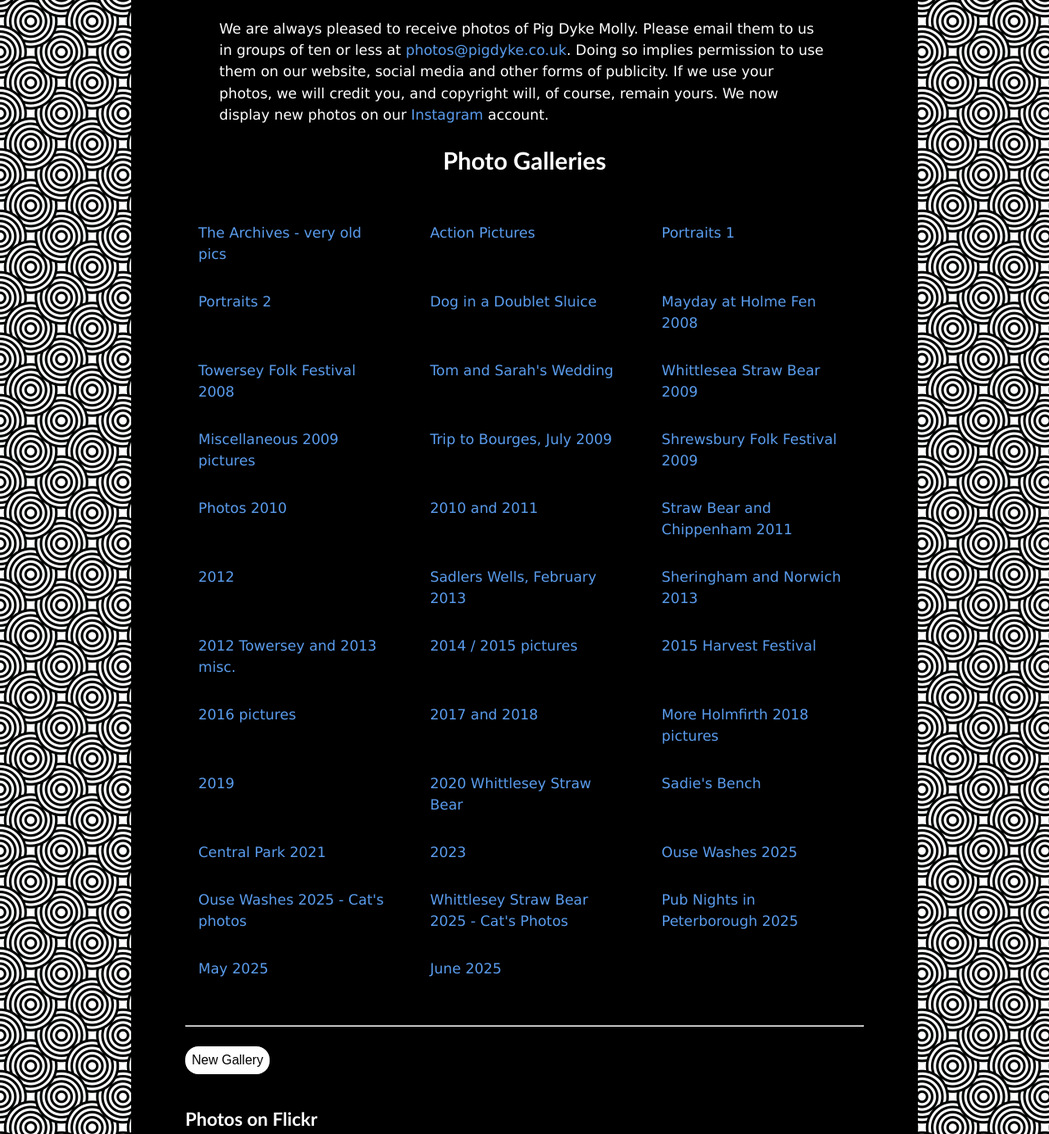
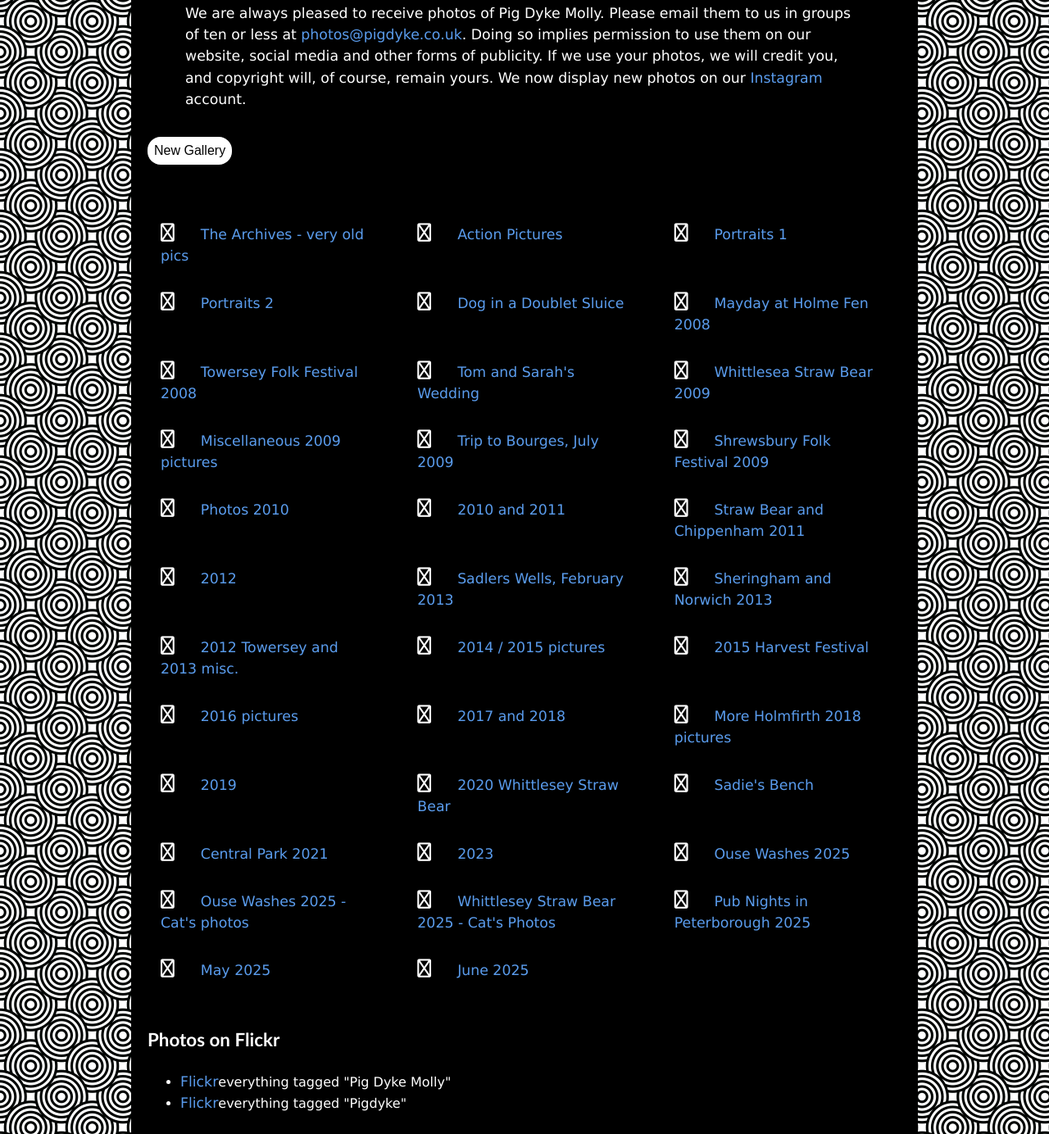
Before and after one commit to joolian/pdm_public, a plain HTML site: page gallery.html in a window 1280 px wide. Shown: the part 274-1658 px from the top of the page at 82% size. Drawn offline with Linux system fonts and the light colour scheme.

Commit message:
Gallery page

```diff
--- a/css/gallery.css
+++ b/css/gallery.css
@@ -16,8 +16,7 @@ div.textpanel.gallery {
   }
 }*/
 
-div.gallerylist
-{
+div.gallerylist {
   margin: 40px 0;
   display: grid;
   grid-template-columns: 1fr 1fr 1fr;
@@ -25,12 +24,18 @@ div.gallerylist
   height: auto;
 }
 
+.gallerylink i {
+  font-size: var(--fs-2);
+  color: var(--primary-color);
+  padding-right: 2rem;
+}
 
 .gallerylink a {
   display: block;
   padding: 1rem;
   color: var(--primary-link-color);
 }
+
 .gallerylink a:visited {
   color: var(--primary-link-visited-color);
 }
@@ -39,8 +44,7 @@ div.gallerylist
   color: var(--primary-link-hover-color);
 }
 
-@media (max-width: 1000px)
-{
+@media (max-width: 1000px) {
   div.gallerylist
   {
     grid-template-columns: 1fr 1fr;
@@ -49,16 +53,14 @@ div.gallerylist
   div.gallerylink a { margin: 2px 0 }
 }
 
-@media (max-width: 600px)
-{
+@media (max-width: 600px) {
   div.gallerylist
   {
     display:block;
   }
 }
 
-form.addgalbutton input[type=submit], form.addphotobutton input[type=submit]
-{
+form.addgalbutton input[type=submit], form.addphotobutton input[type=submit] {
   font-size: font-size: var(--fs-1);
   margin: 1rem 0;
   padding: 0.5rem;
@@ -67,29 +69,31 @@ form.addgalbutton input[type=submit], form.addphotobutton input[type=submit]
   color: var(--reverse-color);
   background-color: var(--reverse-bg-color);
   text-decoration: none;
-  cursor: pointer;}
+  cursor: pointer;
+}
 
-form.delbutton { margin: 10px 0 }
+form.delbutton {
+  margin: 10px 0
+}
 
-form input.title { max-width: 200px; }
+form input.title {
+  max-width: 200px;
+}
 
-div.galdetails
-{
+div.galdetails {
   background: white;
   color: #333;
   padding: 10px;
   margin: 10px 0;
 }
 
-div.gal_container
-{
+div.gal_container {
   display: flex;
   flex-wrap: wrap;
   gap: 10px;
 }
 
-div.gal_container div.thumb
-{
+div.gal_container div.thumb {
   height: auto;
   background: white;
   border: thin solid #999;
@@ -98,15 +102,13 @@ div.gal_container div.thumb
   text-align: center;
 }
 
-div.gal_container div.thumb img
-{
+div.gal_container div.thumb img {
   display: block;
   margin: auto;
   height: 133px;
 }
 
-div.photoframe
-{
+div.photoframe {
   width: auto;
   max-width: 700px;
   background: white;
@@ -115,24 +117,19 @@ div.photoframe
   margin: auto;
 }
 
-@media (max-width: 500px)
-{
+@media (max-width: 500px) {
   div.photoframe { padding: 10px 0 }
   div.gal_container { font-size: 90%; gap: 2px }
   div.gal_container div.thumb { max-width: 140px }
   div.gal_container div.thumb img { height: 100px }
 }
 
-
-
-img.photo
-{
+img.photo {
   max-width: 100%;
   margin: auto;
 }
 
-div.photo_info
-{
+div.photo_info {
   display: grid;
   grid-template-columns: 80px 1fr;
   text-align: left;
@@ -150,8 +147,7 @@ div.photo_info
 }
   */
 
-div.galnav
-{
+div.galnav {
   margin: auto;
   display: grid;
   grid-template-columns: 50px 200px 50px;
@@ -159,13 +155,14 @@ div.galnav
   justify-self: center;
 }
 
-form.returnbutton
-{
+form.returnbutton {
   margin-bottom: 5px;
 }
-form.returnbutton input[type=submit]
-{
+
+form.returnbutton input[type=submit] {
   background: linear-gradient(white, #ccc);
 }
 
-div.photoframe form.editbutton { margin-bottom: 10px }
+div.photoframe form.editbutton {
+  margin-bottom: 10px;
+ }
--- a/gallery.html
+++ b/gallery.html
@@ -1,23 +1,24 @@
 <!DOCTYPE html>
 <html lang="en">
 <head>
-    <title>Photo gallery | Pig Dyke Molly</title>
+    <title>Home Page | Pig Dyke Molly</title>
     <meta charset="UTF-8">
-    meta name="viewport" content="width=device-width, initial-scale=1.0">
+    <meta name="viewport" content="width=device-width, initial-scale=1.0">
     <meta content="Anahata <anahata@treewind.co.uk>" name="Author">
     <meta content="Pig Dyke, Pig Dyke Molly, molly dancers,
     molly dance, folk dance, molly dancing, dance classes, dance group,
     Peterborough, Fenland" name="keywords">
     <meta content="Pig Dyke Molly are a Molly Dance team based in Peterborough, famous for their black and white attire and facepaint, and quirky dances and music."
           name="description">
-    <link href="/css/public.css" rel="stylesheet" type="text/css">
+    <link href="css/public.css" rel="stylesheet">
     <link href="css/gallery.css" rel="stylesheet" type="text/css">
+    <link rel="stylesheet" href="https://cdnjs.cloudflare.com/ajax/libs/font-awesome/4.7.0/css/font-awesome.min.css">
     <link href='https://pigdyke.co.uk/gallery' rel='canonical'>
 </head>
 <body>
 <div class="header">
     <div class="logo">
-        <h1>Pig Dyke Molly <span>Dancers from the Fens in Glorious Black and White</span></h1>
+        <h1>Pig Dyke Molly  <span>Dancers from the Fens in Glorious Black and White</span></h1>
     </div>
     <div class="sign-in-link">
         <a class="button" href="private/" title="members only (login required)">Sign in</a>
@@ -30,7 +31,7 @@
         <li><a href="/what-is-molly" title="History of Molly
     Dancing and Pig Dyke, and collected dance notation and music">What is Molly</a></li>
         <li><a href="programme.html" title="Where to see us: festivals, pub nights etc.">Programme</a></li>
-        <li><a class="active" href="gallery.html" title="Photo Gallery">Gallery</a></li>
+        <li><a class="active "href="gallery.html" title="Photo Gallery">Gallery</a></li>
         <li><a href="/videos" title="Videos, You Tube and other">Video</a></li>
         <li><a href="/music" title="Music: history, Band, CDs, downloads">Music</a></li>
         <li><a href="/dance" title="Collected Dance Notation and Music">Dance</a></li>
@@ -42,7 +43,7 @@
     </ul>
 </div>
 <div class="mob_nav">
-    <a class="active" href="Index" title="Pig Dyke Molly">Home</a>
+        <a href="Index" class="active" title="Pig Dyke Molly">Home</a>
   <div id="menuLinks">
       <a href="index.html">Home</a>
       <a href="join_us.html" title="Join">Join</a>
@@ -59,13 +60,12 @@
     links to our friends">Contact</a>
         <a href="private/" title="members only (login required)">Private</a>
   </div>
-    <a class="icon" href="javascript:void(0);" onclick="myFunction()">
+  <a href="javascript:void(0);" class="icon" onclick="myFunction()">
     <i class="fa fa-bars"></i>
   </a>
 </div>
 <div class="content">
     <h1>Photo Gallery</h1>
-    <div class="textpanel gallery">
     <div class="textpanel gallery">
         <p>We are always pleased to receive photos of Pig Dyke Molly. Please email them to
             us in groups of ten or less at <a class="email" href="mailto:photos@pigdyke.co.uk">photos@pigdyke.co.uk</a>.
@@ -74,130 +74,127 @@
             <a href="https://www.instagram.com/pigdykemolly/">Instagram</a> account.
         </p>
     </div>
-        <h2>Photo Galleries</h2>
-        <div class="gallerylist">
-            <div class="gallerylink">
-                <a href="?action=show_gallery&amp;id=1">The Archives - very old pics</a>
-            </div>
-            <div class="gallerylink">
-                <a href="?action=show_gallery&amp;id=2">Action Pictures</a>
-            </div>
-            <div class="gallerylink">
-                <a href="?action=show_gallery&amp;id=3">Portraits 1</a>
-            </div>
-            <div class="gallerylink">
-                <a href="?action=show_gallery&amp;id=4">Portraits 2</a>
-            </div>
-            <div class="gallerylink">
-                <a href="?action=show_gallery&amp;id=5">Dog in a Doublet Sluice</a>
-            </div>
-            <div class="gallerylink">
-                <a href="?action=show_gallery&amp;id=6">Mayday at Holme Fen 2008</a>
-            </div>
-            <div class="gallerylink">
-                <a href="?action=show_gallery&amp;id=7">Towersey Folk Festival 2008</a>
-            </div>
-            <div class="gallerylink">
-                <a href="?action=show_gallery&amp;id=8">Tom and Sarah's Wedding</a>
-            </div>
-            <div class="gallerylink">
-                <a href="?action=show_gallery&amp;id=9">Whittlesea Straw Bear 2009</a>
-            </div>
-            <div class="gallerylink">
-                <a href="?action=show_gallery&amp;id=10">Miscellaneous 2009 pictures</a>
-            </div>
-            <div class="gallerylink">
-                <a href="?action=show_gallery&amp;id=11">Trip to Bourges, July 2009</a>
-            </div>
-            <div class="gallerylink">
-                <a href="?action=show_gallery&amp;id=12">Shrewsbury Folk Festival 2009</a>
-            </div>
-            <div class="gallerylink">
-                <a href="?action=show_gallery&amp;id=13">Photos 2010</a>
-            </div>
-            <div class="gallerylink">
-                <a href="?action=show_gallery&amp;id=14">2010 and 2011</a>
-            </div>
-            <div class="gallerylink">
-                <a href="?action=show_gallery&amp;id=15">Straw Bear and Chippenham 2011</a>
-            </div>
-            <div class="gallerylink">
-                <a href="?action=show_gallery&amp;id=16">2012</a>
-            </div>
-            <div class="gallerylink">
-                <a href="?action=show_gallery&amp;id=17">Sadlers Wells, February 2013</a>
-            </div>
-            <div class="gallerylink">
-                <a href="?action=show_gallery&amp;id=18">Sheringham and Norwich 2013</a>
-            </div>
-            <div class="gallerylink">
-                <a href="?action=show_gallery&amp;id=19">2012 Towersey and 2013 misc.</a>
-            </div>
-            <div class="gallerylink">
-                <a href="?action=show_gallery&amp;id=20">2014 / 2015 pictures</a>
-            </div>
-            <div class="gallerylink">
-                <a href="?action=show_gallery&amp;id=21">2015 Harvest Festival</a>
-            </div>
-            <div class="gallerylink">
-                <a href="?action=show_gallery&amp;id=22">2016 pictures</a>
-            </div>
-            <div class="gallerylink">
-                <a href="?action=show_gallery&amp;id=23">2017 and 2018</a>
-            </div>
-            <div class="gallerylink">
-                <a href="?action=show_gallery&amp;id=24">More Holmfirth 2018 pictures</a>
-            </div>
-            <div class="gallerylink">
-                <a href="?action=show_gallery&amp;id=25">2019</a>
-            </div>
-            <div class="gallerylink">
-                <a href="?action=show_gallery&amp;id=26">2020 Whittlesey Straw Bear</a>
-            </div>
-            <div class="gallerylink">
-                <a href="?action=show_gallery&amp;id=27">Sadie's Bench</a>
-            </div>
-            <div class="gallerylink">
-                <a href="?action=show_gallery&amp;id=28">Central Park 2021</a>
-            </div>
-            <div class="gallerylink">
-                <a href="?action=show_gallery&amp;id=29">2023</a>
-            </div>
-            <div class="gallerylink">
-                <a href="?action=show_gallery&amp;id=30">Ouse Washes 2025</a>
-            </div>
-            <div class="gallerylink">
-                <a href="?action=show_gallery&amp;id=31">Ouse Washes 2025 - Cat's photos</a>
-            </div>
-            <div class="gallerylink">
-                <a href="?action=show_gallery&amp;id=32">Whittlesey Straw Bear 2025 - Cat's Photos</a>
-            </div>
-            <div class="gallerylink">
-                <a href="?action=show_gallery&amp;id=33">Pub Nights in Peterborough 2025</a>
-            </div>
-            <div class="gallerylink">
-                <a href="?action=show_gallery&amp;id=34">May 2025</a>
-            </div>
-            <div class="gallerylink">
-                <a href="?action=show_gallery&amp;id=35">June 2025</a>
-            </div>
-        </div>
-        <hr>
+    <div>
         <form action="/gallery" class="addgalbutton" method="GET">
             <input name="action" type="hidden" value="gal&lowbar;add&lowbar;form">
             <input type="submit" value="New Gallery">
         </form>
     </div>
-    <div class="textpanel gallery">
+    <div class="gallerylist">
+        <div class="gallerylink">
+            <a href="?action=show_gallery&amp;id=1"><i class="fa-regular fa-camera"></i>The Archives - very old pics</a>
+        </div>
+        <div class="gallerylink">
+            <a href="?action=show_gallery&amp;id=2"><i class="fa-regular fa-camera"></i>Action Pictures</a>
+        </div>
+        <div class="gallerylink">
+            <a href="?action=show_gallery&amp;id=3"><i class="fa-regular fa-camera"></i>Portraits 1</a>
+        </div>
+        <div class="gallerylink">
+            <a href="?action=show_gallery&amp;id=4"><i class="fa-regular fa-camera"></i>Portraits 2</a>
+        </div>
+        <div class="gallerylink">
+            <a href="?action=show_gallery&amp;id=5"><i class="fa-regular fa-camera"></i>Dog in a Doublet Sluice</a>
+        </div>
+        <div class="gallerylink">
+            <a href="?action=show_gallery&amp;id=6"><i class="fa-regular fa-camera"></i>Mayday at Holme Fen 2008</a>
+        </div>
+        <div class="gallerylink">
+            <a href="?action=show_gallery&amp;id=7"><i class="fa-regular fa-camera"></i>Towersey Folk Festival 2008</a>
+        </div>
+        <div class="gallerylink">
+            <a href="?action=show_gallery&amp;id=8"><i class="fa-regular fa-camera"></i>Tom and Sarah's Wedding</a>
+        </div>
+        <div class="gallerylink">
+            <a href="?action=show_gallery&amp;id=9"><i class="fa-regular fa-camera"></i>Whittlesea Straw Bear 2009</a>
+        </div>
+        <div class="gallerylink">
+            <a href="?action=show_gallery&amp;id=10"><i class="fa-regular fa-camera"></i>Miscellaneous 2009 pictures</a>
+        </div>
+        <div class="gallerylink">
+            <a href="?action=show_gallery&amp;id=11"><i class="fa-regular fa-camera"></i>Trip to Bourges, July 2009</a>
+        </div>
+        <div class="gallerylink">
+            <a href="?action=show_gallery&amp;id=12"><i class="fa-regular fa-camera"></i>Shrewsbury Folk Festival 2009</a>
+        </div>
+        <div class="gallerylink">
+            <a href="?action=show_gallery&amp;id=13"><i class="fa-regular fa-camera"></i>Photos 2010</a>
+        </div>
+        <div class="gallerylink">
+            <a href="?action=show_gallery&amp;id=14"><i class="fa-regular fa-camera"></i>2010 and 2011</a>
+        </div>
+        <div class="gallerylink">
+            <a href="?action=show_gallery&amp;id=15"><i class="fa-regular fa-camera"></i>Straw Bear and Chippenham 2011</a>
+        </div>
+        <div class="gallerylink">
+            <a href="?action=show_gallery&amp;id=16"><i class="fa-regular fa-camera"></i>2012</a>
+        </div>
+        <div class="gallerylink">
+            <a href="?action=show_gallery&amp;id=17"><i class="fa-regular fa-camera"></i>Sadlers Wells, February 2013</a>
+        </div>
+        <div class="gallerylink">
+            <a href="?action=show_gallery&amp;id=18"><i class="fa-regular fa-camera"></i>Sheringham and Norwich 2013</a>
+        </div>
+        <div class="gallerylink">
+            <a href="?action=show_gallery&amp;id=19"><i class="fa-regular fa-camera"></i>2012 Towersey and 2013 misc.</a>
+        </div>
+        <div class="gallerylink">
+            <a href="?action=show_gallery&amp;id=20"><i class="fa-regular fa-camera"></i>2014 / 2015 pictures</a>
+        </div>
+        <div class="gallerylink">
+            <a href="?action=show_gallery&amp;id=21"><i class="fa-regular fa-camera"></i>2015 Harvest Festival</a>
+        </div>
+        <div class="gallerylink">
+            <a href="?action=show_gallery&amp;id=22"><i class="fa-regular fa-camera"></i>2016 pictures</a>
+        </div>
+        <div class="gallerylink">
+            <a href="?action=show_gallery&amp;id=23"><i class="fa-regular fa-camera"></i>2017 and 2018</a>
+        </div>
+        <div class="gallerylink">
+            <a href="?action=show_gallery&amp;id=24"><i class="fa-regular fa-camera"></i>More Holmfirth 2018 pictures</a>
+        </div>
+        <div class="gallerylink">
+            <a href="?action=show_gallery&amp;id=25"><i class="fa-regular fa-camera"></i>2019</a>
+        </div>
+        <div class="gallerylink">
+            <a href="?action=show_gallery&amp;id=26"><i class="fa-regular fa-camera"></i>2020 Whittlesey Straw Bear</a>
+        </div>
+        <div class="gallerylink">
+            <a href="?action=show_gallery&amp;id=27"><i class="fa-regular fa-camera"></i>Sadie's Bench</a>
+        </div>
+        <div class="gallerylink">
+            <a href="?action=show_gallery&amp;id=28"><i class="fa-regular fa-camera"></i>Central Park 2021</a>
+        </div>
+        <div class="gallerylink">
+            <a href="?action=show_gallery&amp;id=29"><i class="fa-regular fa-camera"></i>2023</a>
+        </div>
+        <div class="gallerylink">
+            <a href="?action=show_gallery&amp;id=30"><i class="fa-regular fa-camera"></i>Ouse Washes 2025</a>
+        </div>
+        <div class="gallerylink">
+            <a href="?action=show_gallery&amp;id=31"><i class="fa-regular fa-camera"></i>Ouse Washes 2025 - Cat's photos</a>
+        </div>
+        <div class="gallerylink">
+            <a href="?action=show_gallery&amp;id=32"><i class="fa-regular fa-camera"></i>Whittlesey Straw Bear 2025 - Cat's Photos</a>
+        </div>
+        <div class="gallerylink">
+            <a href="?action=show_gallery&amp;id=33"><i class="fa-regular fa-camera"></i>Pub Nights in Peterborough 2025</a>
+        </div>
+        <div class="gallerylink">
+            <a href="?action=show_gallery&amp;id=34"><i class="fa-regular fa-camera"></i>May 2025</a>
+        </div>
+        <div class="gallerylink">
+            <a href="?action=show_gallery&amp;id=35"><i class="fa-regular fa-camera"></i>June 2025</a>
+        </div>
+    </div>
+    <div>
         <h3>Photos on Flickr</h3>
         <ul>
             <li>
-                <a href="http://www.flickr.com/photos/tags/pigdykemolly/">Flickr</a>
-                everything tagged "Pig Dyke Molly"
+                <a href="http://www.flickr.com/photos/tags/pigdykemolly/">Flickr</a>everything tagged "Pig Dyke Molly"
             </li>
             <li>
-                <a href="http://www.flickr.com/photos/tags/pigdyke/">Flickr</a>
-                everything tagged "Pigdyke"
+                <a href="http://www.flickr.com/photos/tags/pigdyke/">Flickr</a>everything tagged "Pigdyke"
             </li>
         </ul>
     </div>
@@ -216,5 +213,7 @@
             Instagram</a>
     </div>
 </div>
+<script src="js/public.js"></script>
+<script src="https://kit.fontawesome.com/2b598f6f01.js" crossorigin="anonymous"></script>
 </body>
 </html>
```
Also changed, not shown: index.html (+4 -4 lines), 1 other file. Lines whose indentation alone changed are shown as unchanged.
